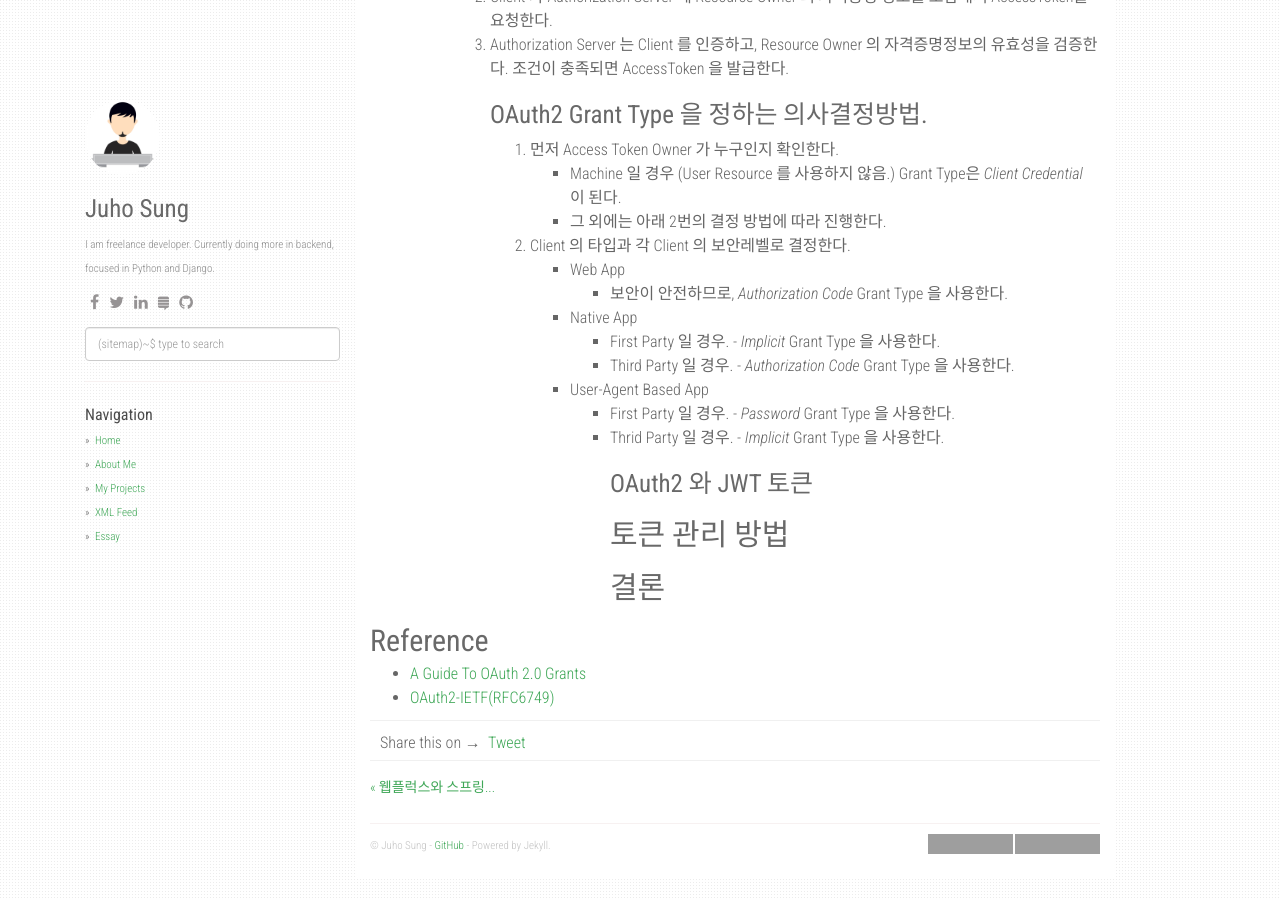
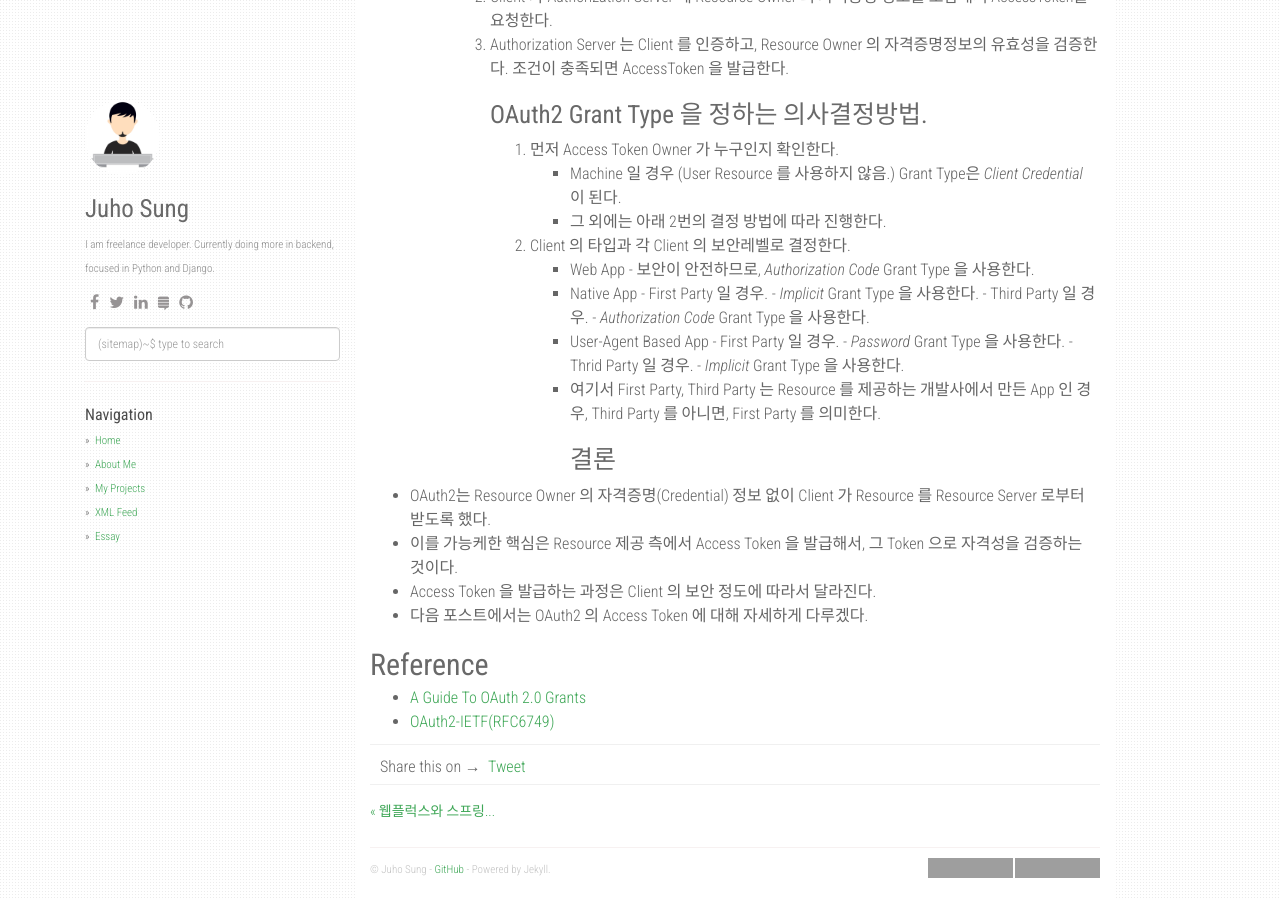
Before and after one commit to ktjooho/ktjooho.github.io, a Jekyll site: the page built from _posts/2019-01-05-review-oauth2.markdown, in a window 1280 px wide and 900 px high, scrolled down 3471 px. Built offline with Jekyll 4.4.1, drawn with Linux system fonts in a browser that asks for light colours; nearby versions of some CDN libraries; comment, search, counter and statistics services are not loaded; grey boxes are pictures that could not be loaded.

Commit message:
Update 2019-01-05-review-oauth2.markdown

```diff
--- a/_posts/2019-01-05-review-oauth2.markdown
+++ b/_posts/2019-01-05-review-oauth2.markdown
@@ -100,21 +100,24 @@ OAuth2 관련된 코드를 [WebFlux(Reactive Web)](https://docs.spring.io/spring
     - Machine 일 경우 (User Resource 를 사용하지 않음.) Grant Type은 *Client Credential* 이 된다.
     - 그 외에는 아래 2번의 결정 방법에 따라 진행한다.
   2. Client 의 타입과 각 Client 의 보안레벨로 결정한다.
-    - Web App
-      - 보안이 안전하므로, *Authorization Code* Grant Type 을 사용한다.
-    - Native App
-      - First Party 일 경우.
-        - *Implicit* Grant Type 을 사용한다.
-      - Third Party 일 경우.
-        - *Authorization Code*  Grant Type 을 사용한다.
-    - User-Agent Based App
-      - First Party 일 경우.
-        - *Password* Grant Type 을 사용한다.
-      - Thrid Party 일 경우.
-        - *Implicit*  Grant Type 을 사용한다.
-# OAuth2 와 JWT 토큰
-## 토큰 관리 방법
-## 결론
+     - Web App
+       - 보안이 안전하므로, *Authorization Code* Grant Type 을 사용한다.
+     - Native App
+       - First Party 일 경우.
+         - *Implicit* Grant Type 을 사용한다.
+       - Third Party 일 경우.
+         - *Authorization Code*  Grant Type 을 사용한다.
+     - User-Agent Based App
+       - First Party 일 경우.
+         - *Password* Grant Type 을 사용한다.
+       - Thrid Party 일 경우.
+         - *Implicit*  Grant Type 을 사용한다.
+     - 여기서 First Party, Third Party 는 Resource 를 제공하는 개발사에서 만든 App 인 경우, Third Party 를 아니면, First Party 를 의미한다.
+# 결론
+ - OAuth2는 Resource Owner 의 자격증명(Credential) 정보 없이 Client 가 Resource 를 Resource Server 로부터 받도록 했다.
+ - 이를 가능케한 핵심은 Resource 제공 측에서 Access Token 을 발급해서, 그 Token 으로 자격성을 검증하는 것이다.
+ - Access Token 을 발급하는 과정은 Client 의 보안 정도에 따라서 달라진다.
+ - 다음 포스트에서는 OAuth2 의 Access Token 에 대해 자세하게 다루겠다.
 
 ## Reference
  - [A Guide To OAuth 2.0 Grants](https://alexbilbie.com/guide-to-oauth-2-grants/)
```
